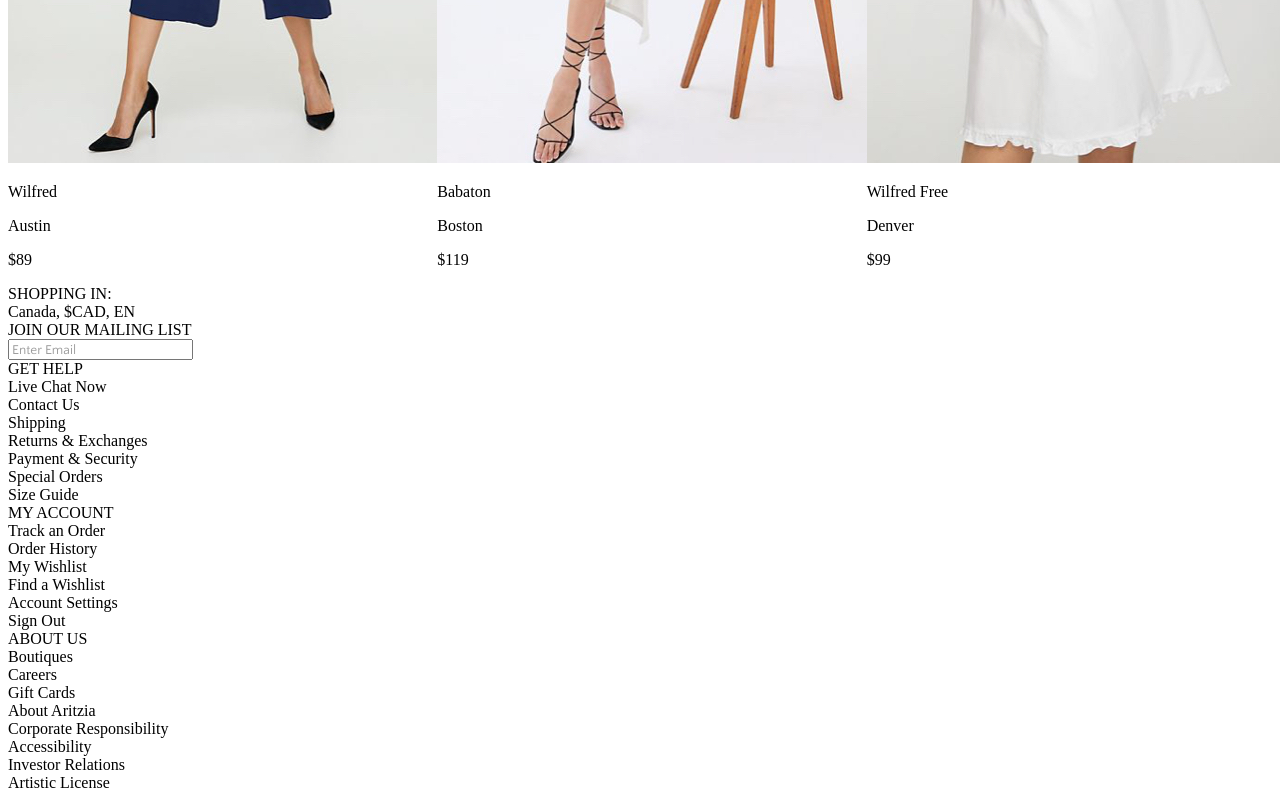
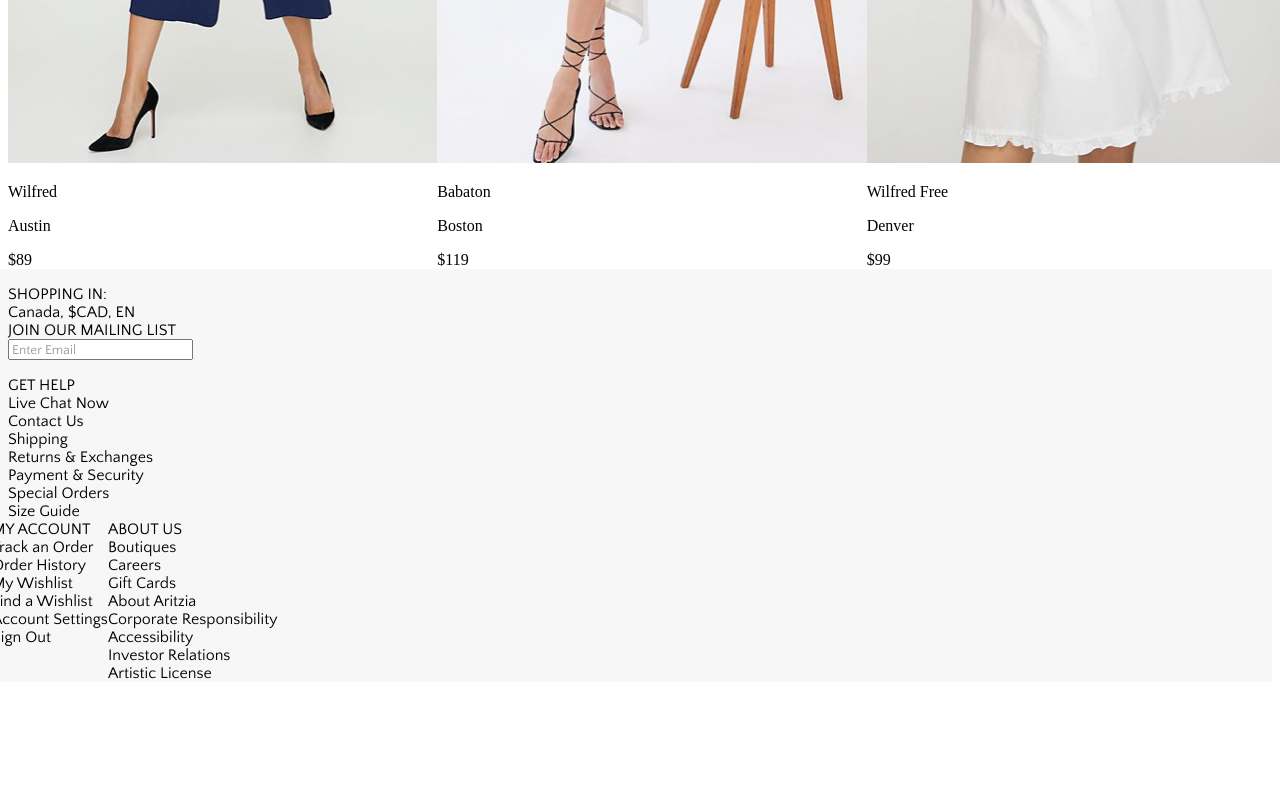
Before and after one commit to oPhreak/atzAssessJrFED, a React (Create React App) app: page / in a window 1280 px wide. Shown: the part 1404-2204 px from the top of the page. After the commit the page ends 2094 px from the top, so only its background shows below. Built offline with nearby package versions, Linux system fonts and the light colour scheme.

Commit message:
more css, plus readme changes

```diff
--- a/src/components/Footer.jsx
+++ b/src/components/Footer.jsx
@@ -1,32 +1,36 @@
+import Grid from "@mui/material/Grid";
+import Box from "@mui/material/Box";
 import "./styles/Footer.css";
 
 function Footer() {
 
 
     return (
-        <section>
-           <section className="footer-info">
-                <section className="footer-functionals">
-                    <section className="footer-heading">
+        <section className="footer-all">
+           <Grid container spacing={2} direction="row" className="footer-info">
+                <Grid container item direction="column" className="footer-functionals">
+                    <Grid item xl={0} className="footer-heading">
                         SHOPPING IN:
-                    </section>
-                    <section className="region-select">
+                    </Grid>
+                    <Grid item className="region-select">
                         Canada, $CAD, EN
-                    </section>
-                    <section className="footer-heading">
+                    </Grid>
+                    <Grid item className="footer-heading">
                         JOIN OUR MAILING LIST
-                    </section>
-                    <form>
-                        <input type="text" id="emailID" name="email" placeholder="Enter Email"/>
-                    </form>
+                    </Grid>
+                    <Grid item >
+                        <form>
+                            <input type="text" id="emailID" name="email" placeholder="Enter Email"/>
+                        </form>
+                    </Grid>
 
-                </section>
+                </Grid>
 
-                <section className="footer-info-left">
-                    <section className="footer-heading">
+                <Grid container item direction="column" className="footer-info-left">
+                    <Grid className="footer-heading">
                         GET HELP
-                    </section>
-                    <section className="footer-links">
+                    </Grid>
+                    <Grid className="footer-links">
                         Live Chat Now
                         <br />
                         Contact Us
@@ -40,8 +44,8 @@ function Footer() {
                         Special Orders
                         <br />
                         Size Guide
-                    </section>
-                </section>
+                    </Grid>
+                </Grid>
 
                 <section className="footer-info-center">
                     <section className="footer-heading">
@@ -85,7 +89,7 @@ function Footer() {
                     </section>
                 </section>
 
-            </section>
+            </Grid>
 
 
 
--- a/src/components/RenderPanels.jsx
+++ b/src/components/RenderPanels.jsx
@@ -7,9 +7,9 @@ function RenderPanels(props) {
 
 
     return(
-        <Grid container spacing={{ xs: 2, md: 3 }} columns ={{ xs: 4, sm: 6, md: 12}}>
+        <Grid container spacing={{ xs: 2, md: 3 }}>
             {Array.from(panels).map((panel, index) => (
-                <Grid item xs={2} sm={4} md={4} key={index}>
+                <Grid item xs={6} sm={4} md={4} key={index}>
                     <Panel
                         img = {panel.img}
                         brand = {panel.brand}
--- a/src/components/styles/Footer.css
+++ b/src/components/styles/Footer.css
@@ -10,5 +10,12 @@
     font-family: 'QuattrocentoSans-Regular';
      color: black;
      opacity: 0.4;
+ }
 
+ .footer-all {
+    font-family: 'QuattrocentoSans-Regular';
  }
+
+ .footer-info {
+     background-color: #f7f7f7;
+ }
```
Also changed, not shown: 1 other file (tests, documents, lock files or other folders).
